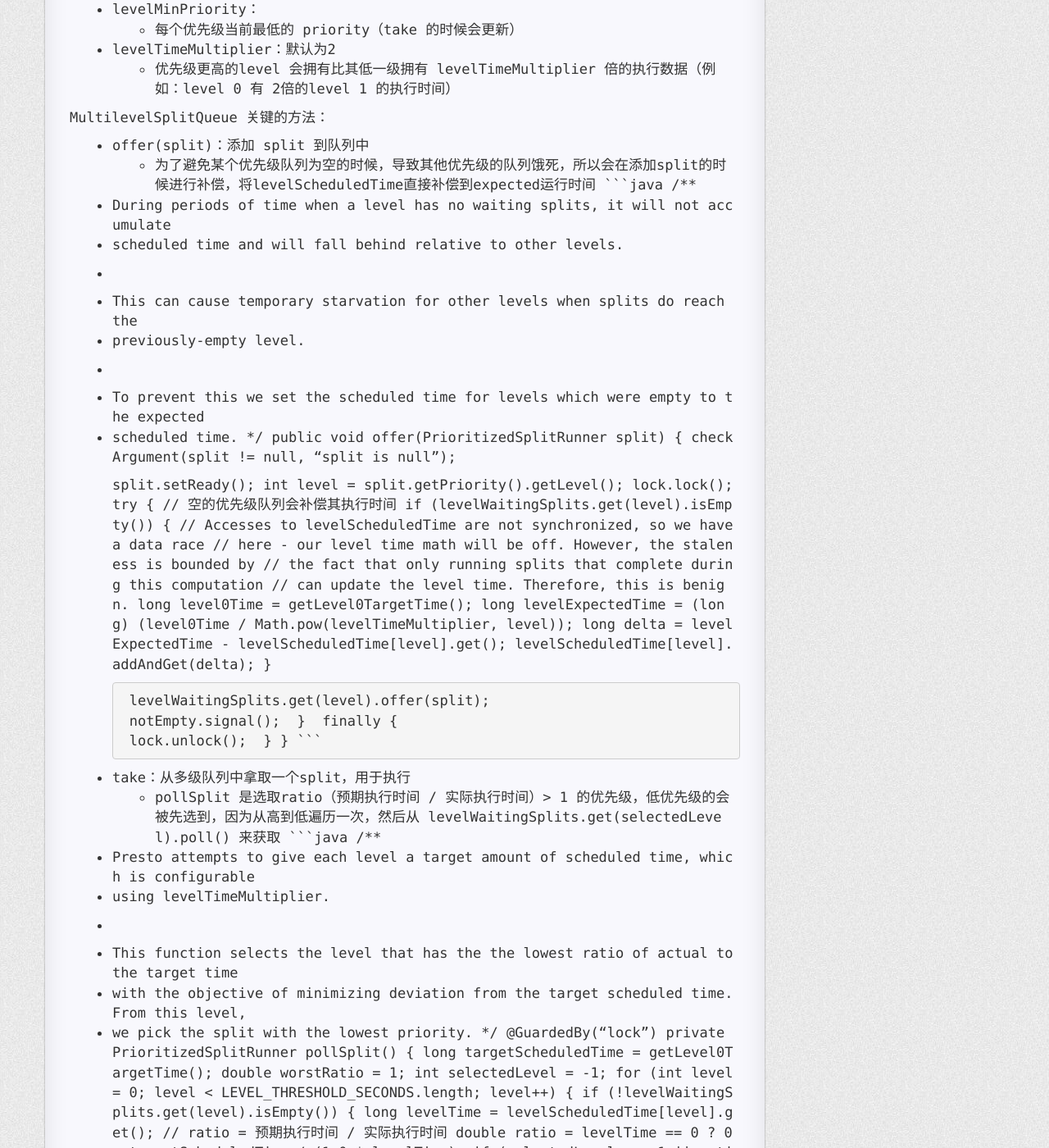
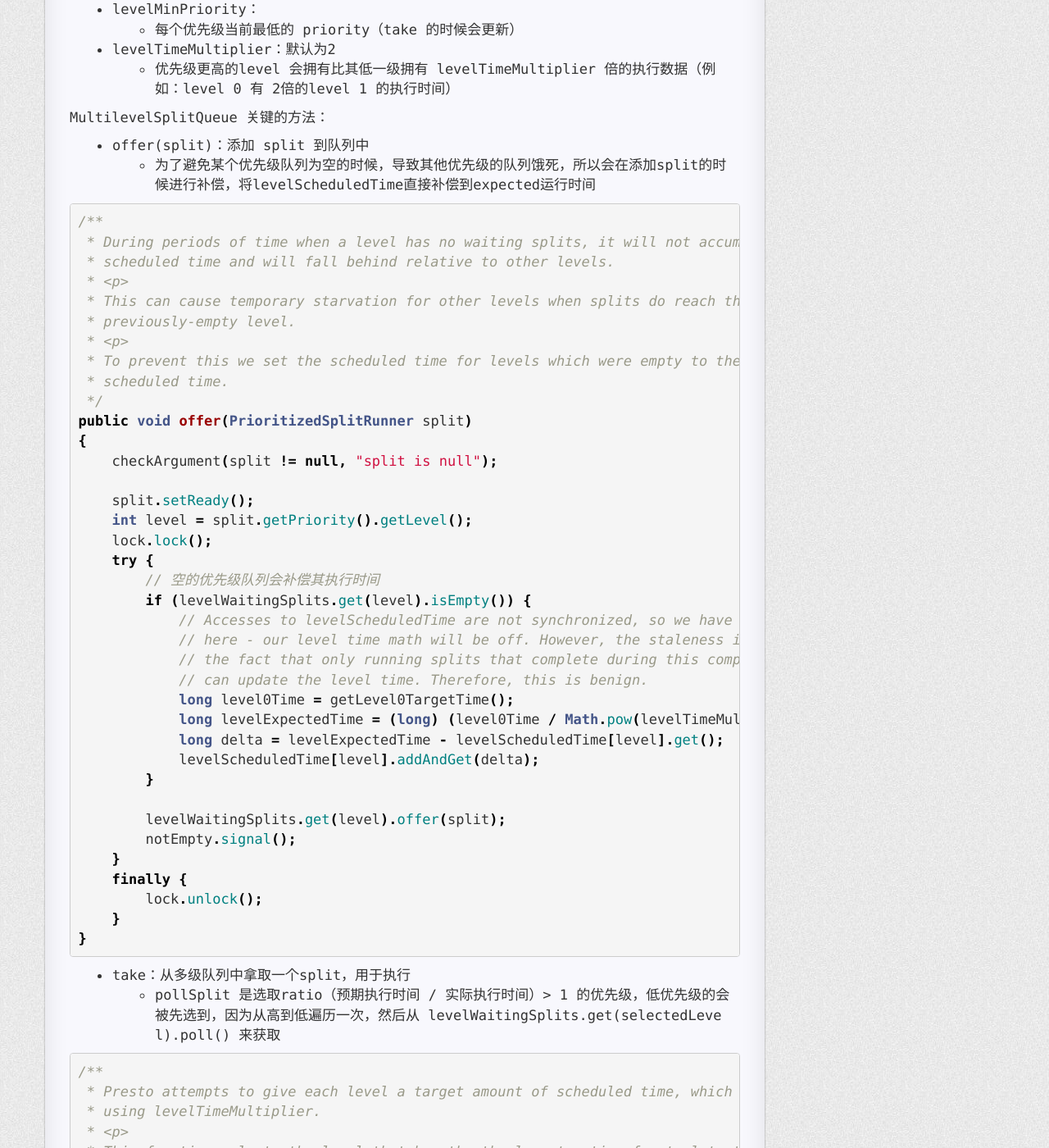
Before and after one commit to icejoywoo/icejoywoo.github.io, a Jekyll site: the page built from _posts/2023-03-25-presto-pending-splits-impl.md, in a window 1280 px wide and 1400 px high, scrolled down 4602 px. Shown: the whole window at 82% size. Built offline with Jekyll 4.4.1, drawn with Linux system fonts in a browser that asks for light colours; comment, search, counter and statistics services are not loaded; part of the change alters nothing that is shown; some of the changed text lies outside the part shown.

Commit message:
fix layout

````diff
--- a/_posts/2023-03-25-presto-pending-splits-impl.md
+++ b/_posts/2023-03-25-presto-pending-splits-impl.md
@@ -103,7 +103,8 @@ MultilevelSplitQueue waitingSplits 多级优先队列，优先级有0～4共5个
 - waitingSplits.offer(split) 将未完成的split添加回队列
 
 ## 任务执行逻辑
-TaskRunner 是执行的逻辑
+
+TaskRunner 是执行的逻辑，其中最关键的就是 run 方法，关键部分增加了注释。
 ```java
 @Override
 public void run()
@@ -146,7 +147,7 @@ public void run()
                         waitingSplits.offer(split);
                     }
                     else {
-                    		// 等待 blocked 结束再添加回 waiting 队列
+                        // 等待 blocked 结束再添加回 waiting 队列
                         blockedSplits.put(split, blocked);
                         blocked.addListener(() -> {
                             blockedSplits.remove(split);
@@ -193,6 +194,7 @@ MultilevelSplitQueue 关键的方法：
 
 - offer(split)：添加 split 到队列中
    - 为了避免某个优先级队列为空的时候，导致其他优先级的队列饿死，所以会在添加split的时候进行补偿，将levelScheduledTime直接补偿到expected运行时间
+
 ```java
 /**
  * During periods of time when a level has no waiting splits, it will not accumulate
@@ -235,6 +237,7 @@ public void offer(PrioritizedSplitRunner split)
 
 - take：从多级队列中拿取一个split，用于执行
    - pollSplit 是选取ratio（预期执行时间 / 实际执行时间）> 1 的优先级，低优先级的会被先选到，因为从高到低遍历一次，然后从 levelWaitingSplits.get(selectedLevel).poll() 来获取
+
 ```java
 /**
  * Presto attempts to give each level a target amount of scheduled time, which is configurable
@@ -285,10 +288,12 @@ private PrioritizedSplitRunner pollSplit()
 - split.resetLevelPriority()：在 TaskRunner.run 方法中，会在 blocked split 被唤醒后进行reset，主要是为了防止其优先级过高，导致其他队列中执行的split饿死
 
 ## TaskPriorityTracker
+
 TaskPriorityTracker 包含了 updatePriority 和 resetLevelPriority 两个方法，优先级均在这个类进行更新，有两种策略：
 
 - TASK_FAIR：优先级的粒度是 task 级别的
 - QUERY_FAIR：优先级的粒度是 query 级别的
+
 ```java
 // TaskExecutor 的构造函数中
 
````
